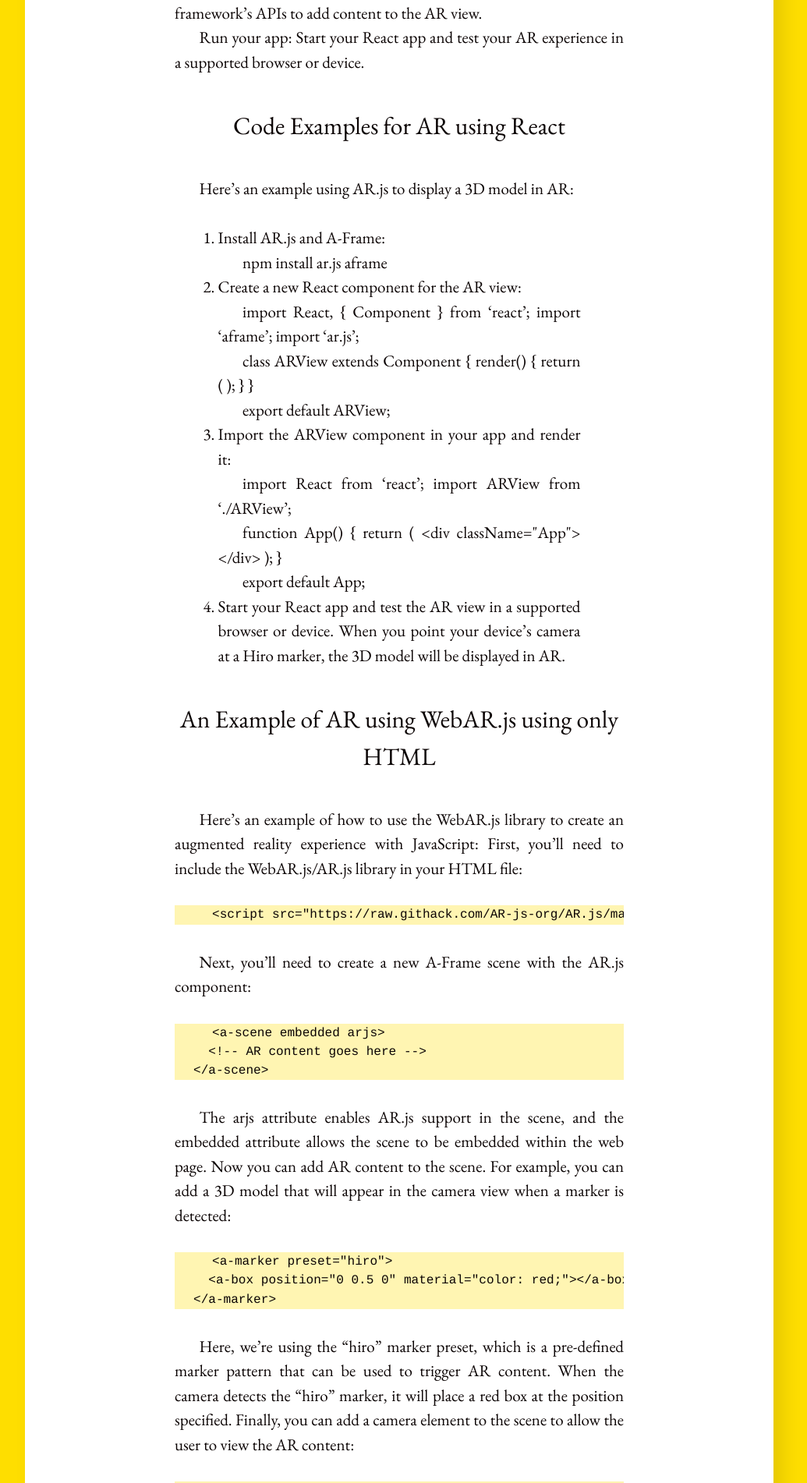
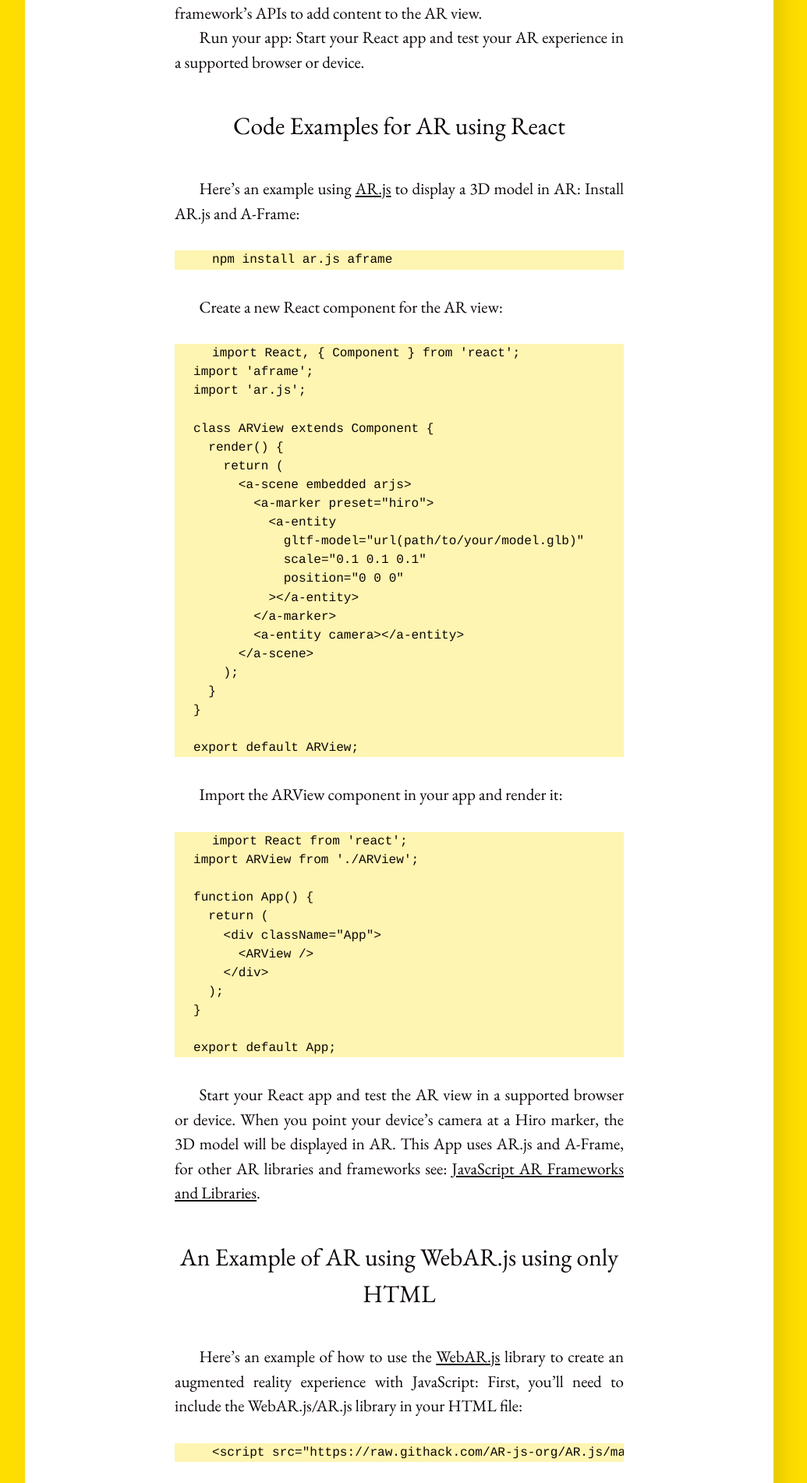
Before and after one commit to gopi-suvanam/gopi-suvanam.github.io, a Jekyll site: the page built from _posts/2023-04-10-AR-in-JavaScript-using-React.md, in a window 1280 px wide. Shown: the part 2068-3970 px from the top of the page at 78% size, without its empty margins (128-1163 px from the left). Built offline with Jekyll 4.4.1, drawn with Linux system fonts in a browser that asks for light colours; some of the changed text lies outside the part shown.

Commit message:
Update 2023-04-10-AR-in-JavaScript-using-React.md

```diff
--- a/_posts/2023-04-10-AR-in-JavaScript-using-React.md
+++ b/_posts/2023-04-10-AR-in-JavaScript-using-React.md
@@ -49,14 +49,14 @@
 	  render() {
 	    return (
 	      <a-scene embedded arjs>
-	        <a-marker preset="hiro">
-	          <a-entity
-	            gltf-model="url(path/to/your/model.glb)"
-	            scale="0.1 0.1 0.1"
-	            position="0 0 0"
-	          ></a-entity>
-	        </a-marker>
-	        <a-entity camera></a-entity>
+		<a-marker preset="hiro">
+		  <a-entity
+		    gltf-model="url(path/to/your/model.glb)"
+		    scale="0.1 0.1 0.1"
+		    position="0 0 0"
+		  ></a-entity>
+		</a-marker>
+		<a-entity camera></a-entity>
 	      </a-scene>
 	    );
 	  }
@@ -79,15 +79,15 @@
 
 	export default App;
 
-4. Start your React app and test the AR view in a supported browser or device. When you point your device's camera at a Hiro marker, the 3D model will be displayed in AR.
+Start your React app and test the AR view in a supported browser or device. When you point your device's camera at a Hiro marker, the 3D model will be displayed in AR. This App uses AR.js and A-Frame, for other AR libraries and frameworks see: [JavaScript AR Frameworks and Libraries](/2023/05/30/JavaScript-AR-Frameworks-Libraries.html).
 
 ### An Example of AR using WebAR.js using only HTML
-Here's an example of how to use the WebAR.js library to create an augmented reality experience with JavaScript:
+Here's an example of how to use the [WebAR.js]() library to create an augmented reality experience with JavaScript:
 First, you'll need to include the WebAR.js/AR.js library in your HTML file:
 
 	<script src="https://raw.githack.com/AR-js-org/AR.js/master/aframe/build/aframe-ar.js"></script>
 
-Next, you'll need to create a new A-Frame scene with the AR.js component:
+Next, you'll need to create a new [A-Frame scene](https://aframe.io/) with the AR.js component:
 
 	<a-scene embedded arjs>
 	  <!-- AR content goes here -->
@@ -125,3 +125,5 @@
 	</html>
 
 When you open this HTML file in a browser that supports AR.js, it will display the AR content when the camera is pointed at the "hiro" marker. You can try this out by printing the "hiro" marker from the AR.js website and holding it up to your device's camera.
+
+Note: The versions and CDN links might change as both AR.js and A-Frame are continuously being developed. Please go to individual sites for the current documentation.
```
Also changed, not shown: other parts of _posts/2023-04-10-AR-in-JavaScript-using-React.md (+4 -4 lines).
